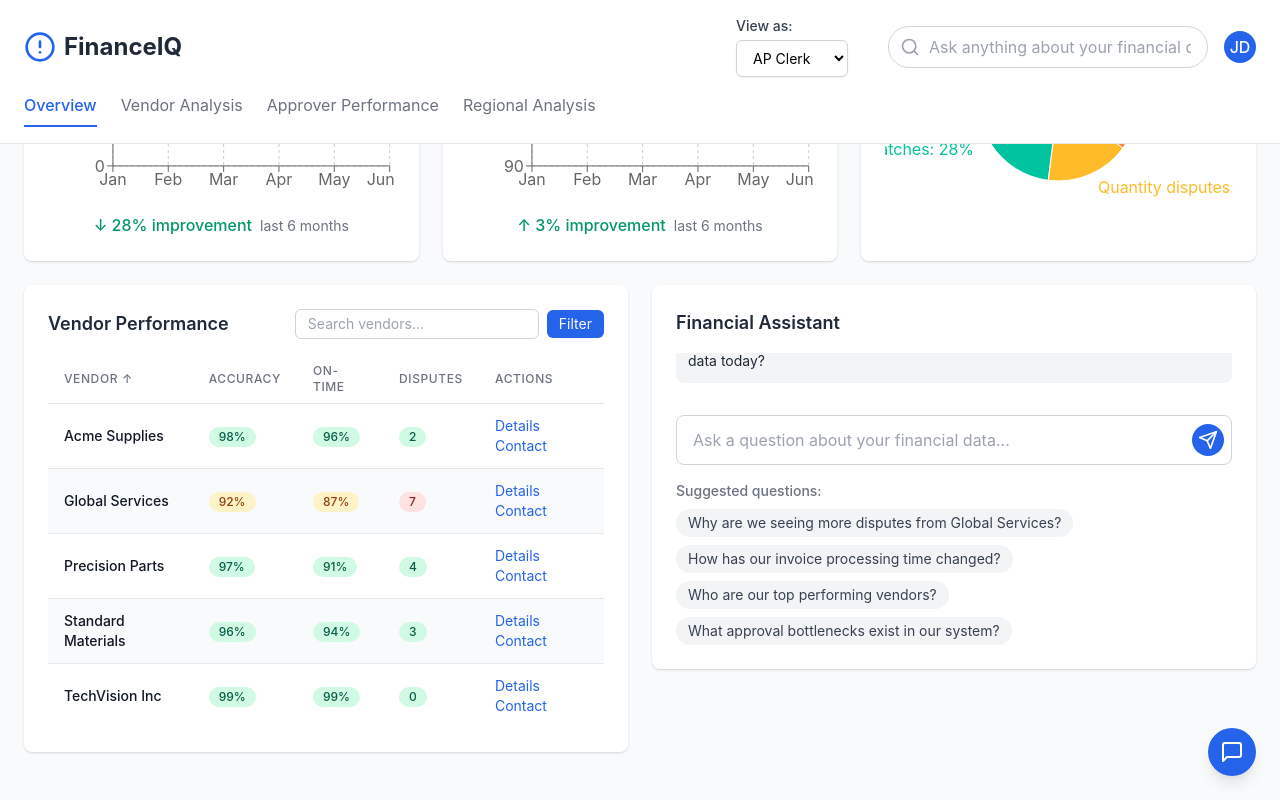
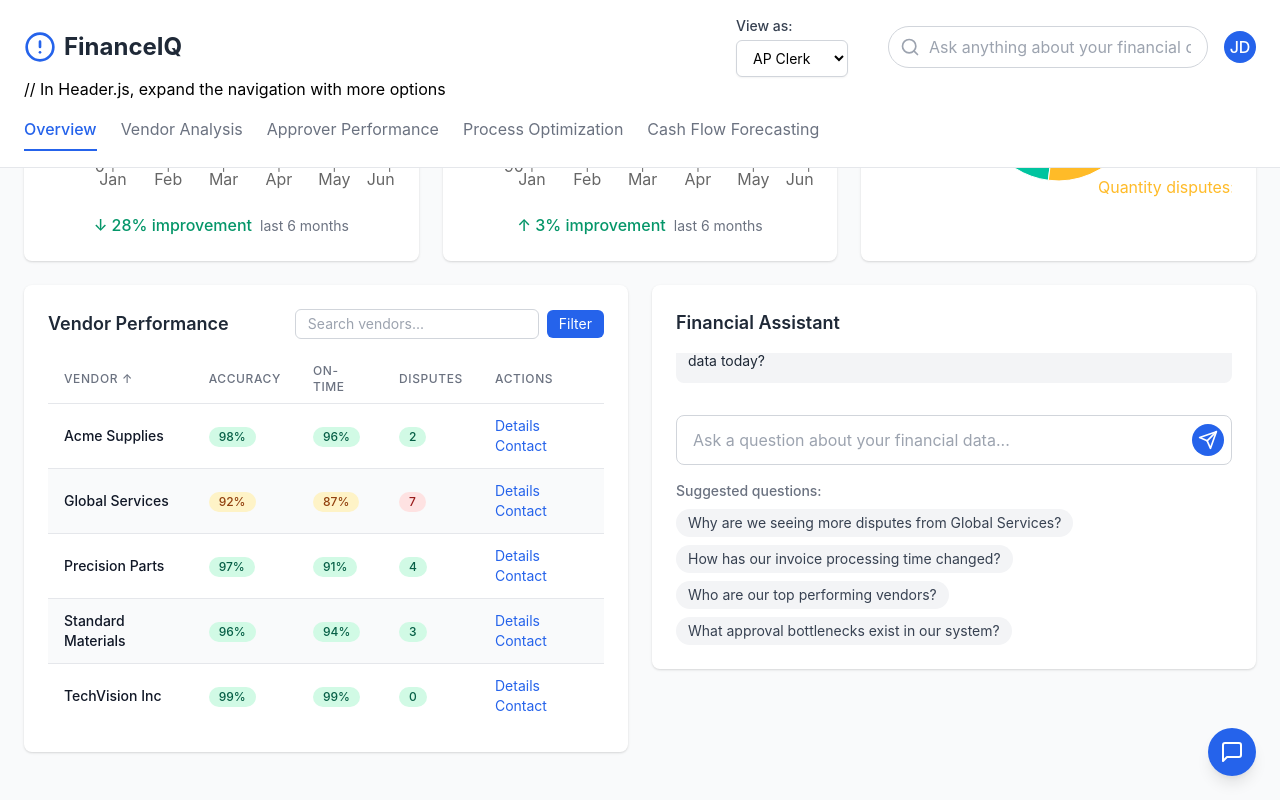
Before and after one commit to bradcrumbgoding/finance-iq-dashboard, a React (Create React App) app: page / in a window 1280 px wide. Built offline with nearby package versions, Linux system fonts and the light colour scheme.

Commit message:
Update Header.js

```diff
--- a/src/components/Header.js
+++ b/src/components/Header.js
@@ -53,6 +53,7 @@ const Header = ({ activeTab, setActiveTab }) => {
         </div>
       </div>
 
+      // In Header.js, expand the navigation with more options
 <nav className="mt-4">
   <ul className="flex space-x-6">
     <li>
@@ -81,10 +82,18 @@ const Header = ({ activeTab, setActiveTab }) => {
     </li>
     <li>
       <button
-              className={`pb-2 ${activeTab === 'regions' ? 'text-blue-600 border-b-2 border-blue-600 font-medium' : 'text-gray-500 hover:text-gray-700'}`}
-              onClick={() => setActiveTab('regions')}
+        className={`pb-2 ${activeTab === 'process' ? 'text-blue-600 border-b-2 border-blue-600 font-medium' : 'text-gray-500 hover:text-gray-700'}`}
+        onClick={() => setActiveTab('process')}
       >
-              Regional Analysis
+        Process Optimization
+      </button>
+    </li>
+    <li>
+      <button
+        className={`pb-2 ${activeTab === 'cash-flow' ? 'text-blue-600 border-b-2 border-blue-600 font-medium' : 'text-gray-500 hover:text-gray-700'}`}
+        onClick={() => setActiveTab('cash-flow')}
+      >
+        Cash Flow Forecasting
       </button>
     </li>
   </ul>
```
Lines whose indentation alone changed are shown as unchanged.
